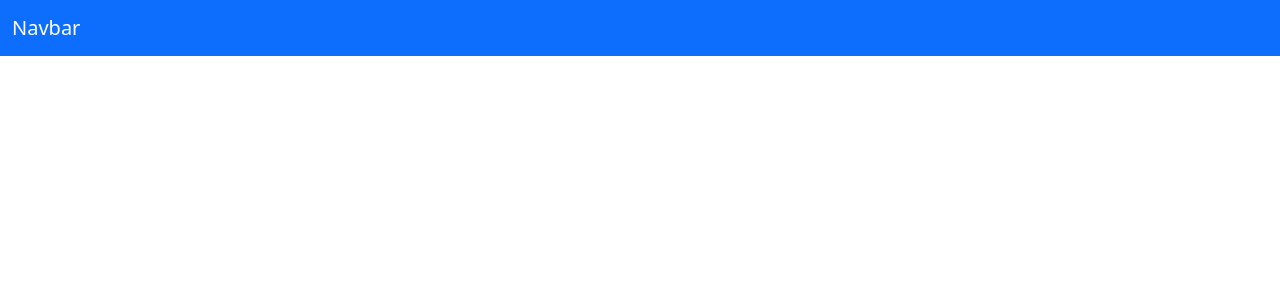
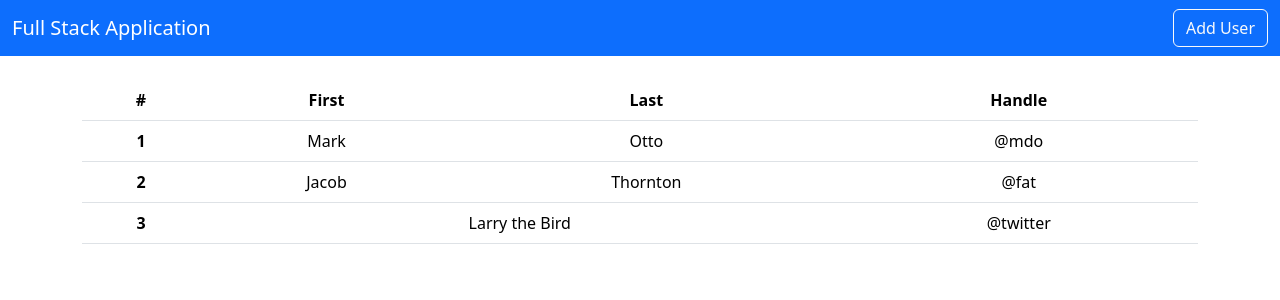
Before and after one commit to Jonathan-Tong1/fullstack-front, a React (Create React App) app: page / in a window 1280 px wide. Shown: the top 300 px of the page. Built offline with nearby package versions, Linux system fonts and the light colour scheme.

Commit message:
added home section

```diff
--- a/src/App.js
+++ b/src/App.js
@@ -1,12 +1,13 @@
 import './App.css';
 import '../node_modules/bootstrap/dist/css/bootstrap.min.css';
 import Navbar from './layout/Navbar';
-
+import Home from './pages/Home';
 
 function App() {
   return (
     <div className="App">
       <Navbar/>
+      <Home/>
     </div>
   );
 }
--- a/src/layout/Navbar.js
+++ b/src/layout/Navbar.js
@@ -6,7 +6,7 @@
       <nav className="navbar navbar-expand-lg navbar-dark bg-primary">
         <div className="container-fluid">
           <a className="navbar-brand" href="#">
-            Navbar
+            Full Stack Application
           </a>
           <button
             className="navbar-toggler"
@@ -19,6 +19,7 @@
           >
             <span className="navbar-toggler-icon"></span>
           </button>
+          <button className="btn btn-outline-light">Add User</button>
         </div>
       </nav>
     </div>
--- a/src/pages/Home.js
+++ b/src/pages/Home.js
@@ -0,0 +1,39 @@
+import React from "react";
+
+export default function Home() {
+  return (
+    <div className="container">
+      <div className="py-4">
+        <table className="table">
+          <thead>
+            <tr>
+              <th scope="col">#</th>
+              <th scope="col">First</th>
+              <th scope="col">Last</th>
+              <th scope="col">Handle</th>
+            </tr>
+          </thead>
+          <tbody>
+            <tr>
+              <th scope="row">1</th>
+              <td>Mark</td>
+              <td>Otto</td>
+              <td>@mdo</td>
+            </tr>
+            <tr>
+              <th scope="row">2</th>
+              <td>Jacob</td>
+              <td>Thornton</td>
+              <td>@fat</td>
+            </tr>
+            <tr>
+              <th scope="row">3</th>
+              <td colspan="2">Larry the Bird</td>
+              <td>@twitter</td>
+            </tr>
+          </tbody>
+        </table>
+      </div>
+    </div>
+  );
+}
```
